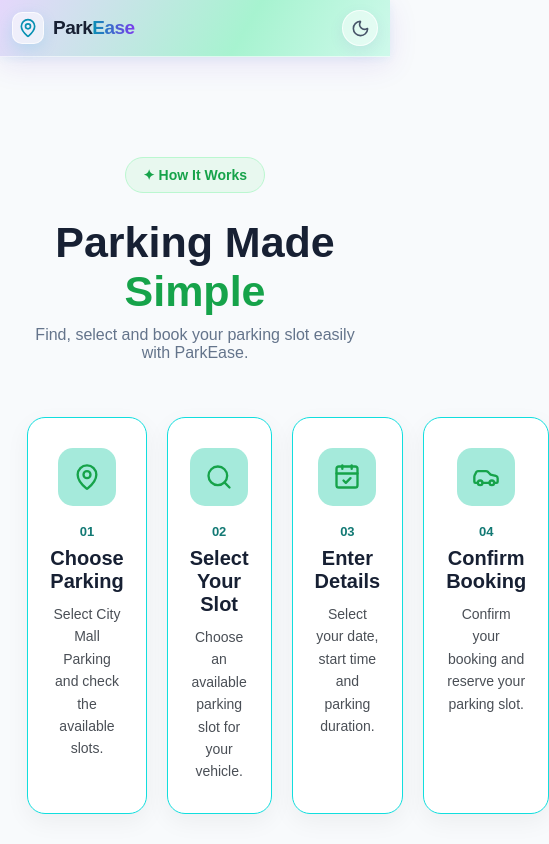
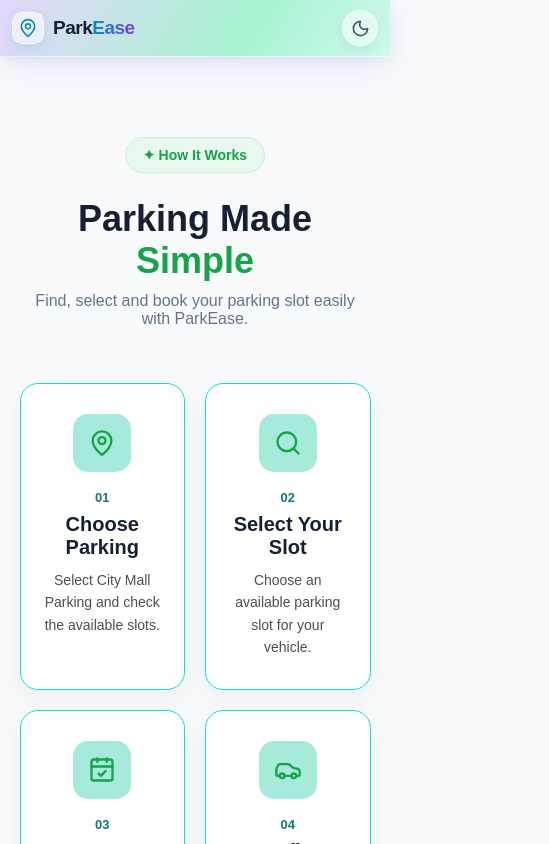
Before and after one commit to dibeyendu-dev/smart-parking-system, a React (Vite) app: page /about in a window 390 px wide. Shown: the top 844 px of the page, 549 px wide, since content can reach past the window. Built offline with nearby package versions, Linux system fonts and the light colour scheme.

Commit message:
About respponsive css part1 added

```diff
--- a/src/css/About.css
+++ b/src/css/About.css
@@ -129,3 +129,17 @@
     transform: translateY(0);
     box-shadow: none;
 }
+/* Responsive */
+@media (max-width: 900px) {
+    .about-page {
+        padding: 80px 5%;
+    }
+
+    .how-it-works {
+        grid-template-columns: repeat(2, 1fr);
+    }
+
+    .about-header h1 {
+        font-size: 36px;
+    }
+}
```
